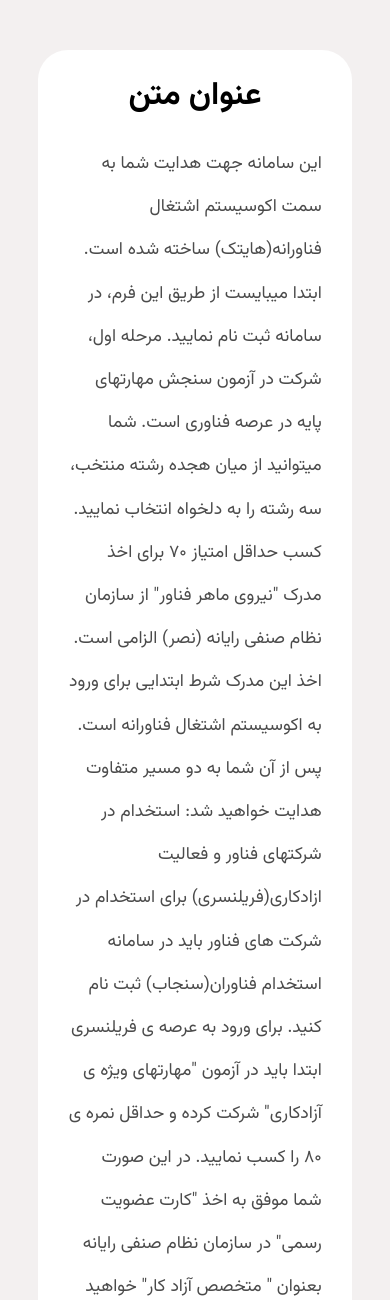
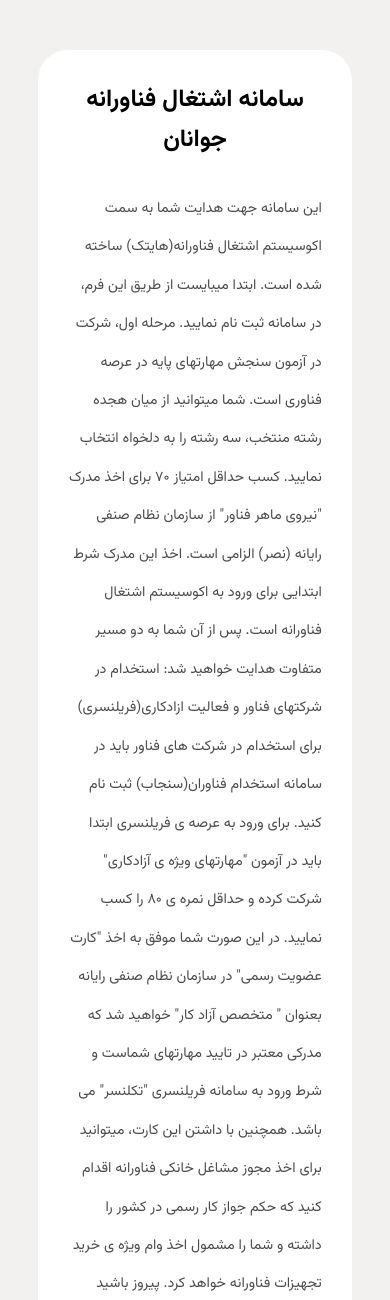
Before and after one commit to amirdks/kafna, a Django app: page / in a window 390 px wide. Shown: the part 70-1370 px from the top of the page. Run offline with Django 4.2, Linux system fonts and the light colour scheme; some libraries are stand-ins or nearby versions.

Commit message:
first commit

```diff
--- a/main_module/templates/main_module/home_page.html
+++ b/main_module/templates/main_module/home_page.html
@@ -36,7 +36,7 @@
 {#</div>#}
 <div class="text-preview-section">
     <div class="text-preview-header">
-        عنوان متن
+        سامانه اشتغال فناورانه جوانان
     </div>
     <p class="text-preview-description">
         این سامانه جهت هدایت شما به سمت اکوسیستم اشتغال فناورانه(هایتک) ساخته شده است.
--- a/static/css/style.css
+++ b/static/css/style.css
@@ -299,4 +299,12 @@ footer span {
     .quiz-form-submit-btn{
         width: 100%;
     }
+    .text-preview-description{
+        font-size: .9rem;
+        line-height: 2.4rem;
+    }
+    .text-preview-header{
+        font-size: 1.5rem;
+        line-height: 2.5rem;
+    }
 }
```
